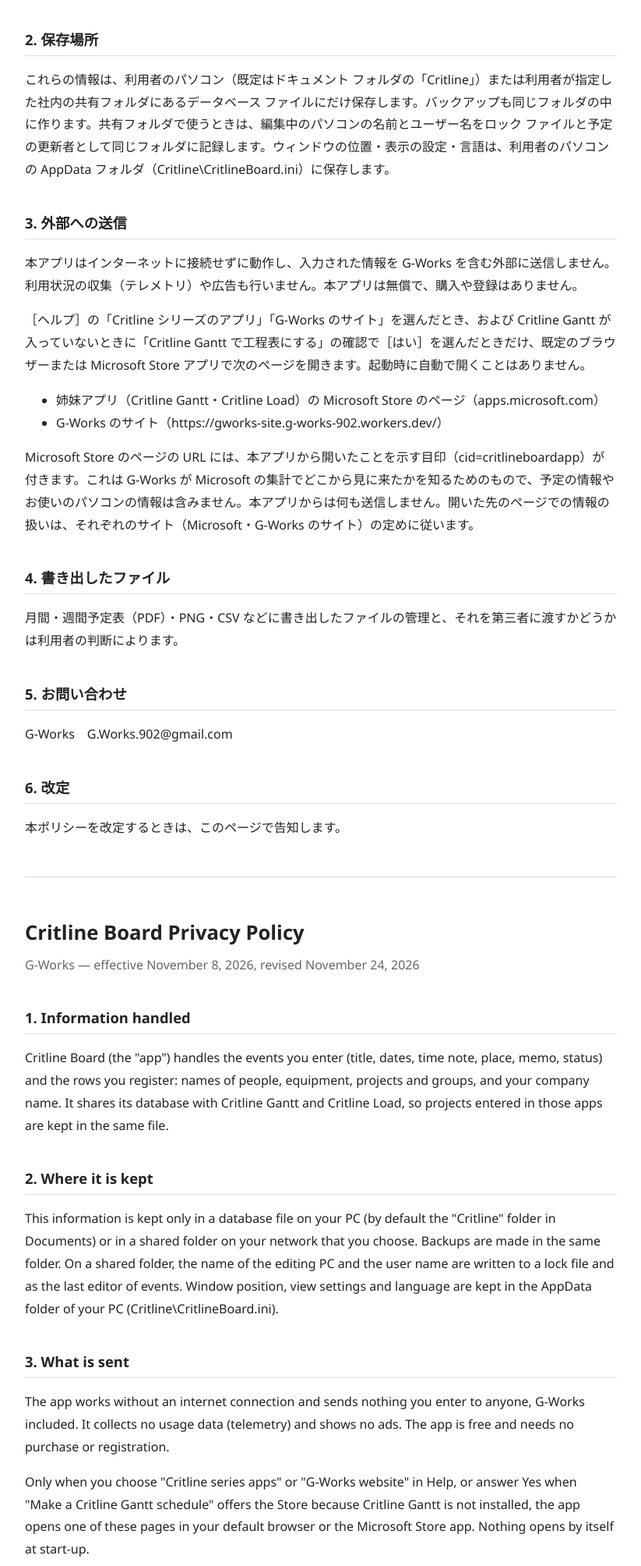
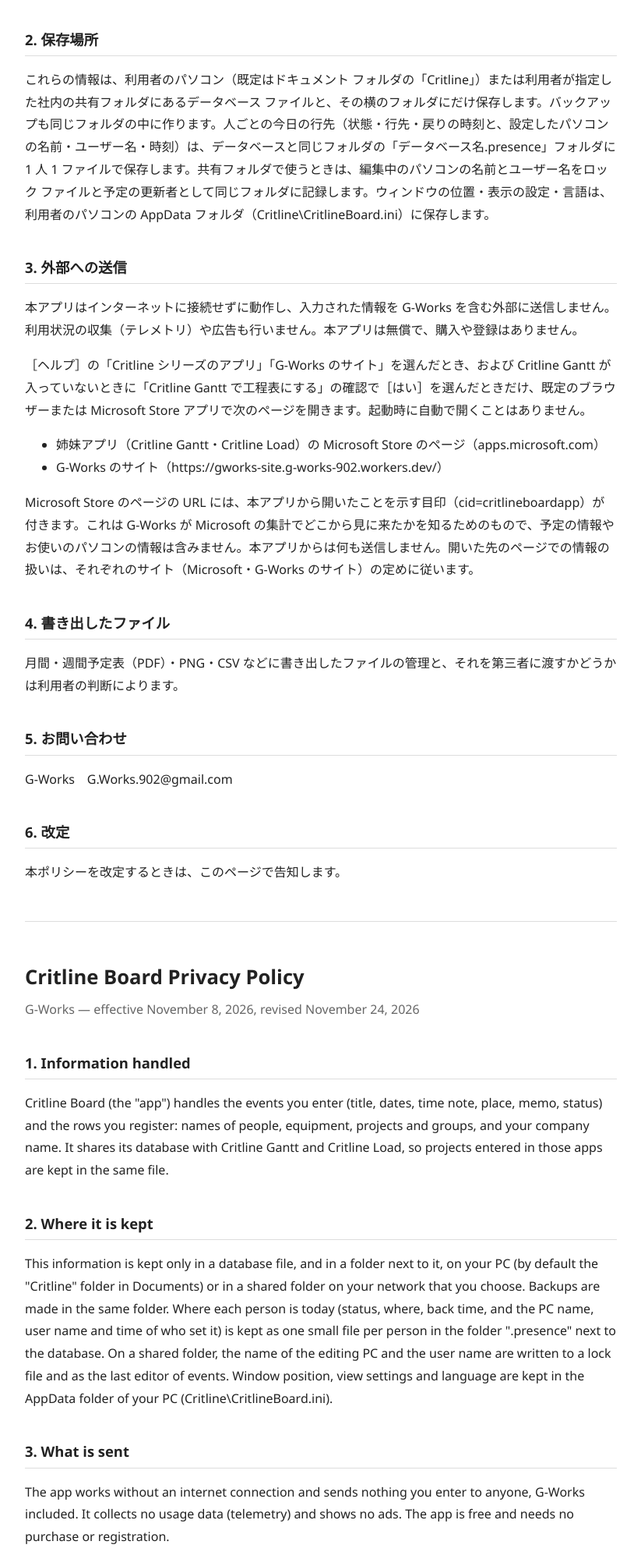
Before and after one commit to G-Works902/critlineboard, a plain HTML site: page index.html in a window 1280 px wide. Shown: the part 320-2328 px from the top of the page at 78% size, without its empty margins (228-1051 px from the left). Drawn offline with Linux system fonts and the light colour scheme.

Commit message:
aPrivacy policy: where-people-are files next to the database (v1.2)

```diff
--- a/index.html
+++ b/index.html
@@ -24,7 +24,7 @@
 <p>Critline Board（以下「本アプリ」）は、利用者が入力した予定（タイトル・日付・時刻のメモ・場所・メモ・状態）と、行として登録した人の名前・設備名・案件名・グループ名、会社名などの情報を扱います。Critline Gantt・Critline Load と同じデータベースを使うため、それらのアプリで入力した案件の情報も同じファイルに保存されます。</p>
 
 <h2>2. 保存場所</h2>
-<p>これらの情報は、利用者のパソコン（既定はドキュメント フォルダの「Critline」）または利用者が指定した社内の共有フォルダにあるデータベース ファイルにだけ保存します。バックアップも同じフォルダの中に作ります。共有フォルダで使うときは、編集中のパソコンの名前とユーザー名をロック ファイルと予定の更新者として同じフォルダに記録します。ウィンドウの位置・表示の設定・言語は、利用者のパソコンの AppData フォルダ（Critline\CritlineBoard.ini）に保存します。</p>
+<p>これらの情報は、利用者のパソコン（既定はドキュメント フォルダの「Critline」）または利用者が指定した社内の共有フォルダにあるデータベース ファイルと、その横のフォルダにだけ保存します。バックアップも同じフォルダの中に作ります。人ごとの今日の行先（状態・行先・戻りの時刻と、設定したパソコンの名前・ユーザー名・時刻）は、データベースと同じフォルダの「データベース名.presence」フォルダに 1 人 1 ファイルで保存します。共有フォルダで使うときは、編集中のパソコンの名前とユーザー名をロック ファイルと予定の更新者として同じフォルダに記録します。ウィンドウの位置・表示の設定・言語は、利用者のパソコンの AppData フォルダ（Critline\CritlineBoard.ini）に保存します。</p>
 
 <h2>3. 外部への送信</h2>
 <p>本アプリはインターネットに接続せずに動作し、入力された情報を G-Works を含む外部に送信しません。利用状況の収集（テレメトリ）や広告も行いません。本アプリは無償で、購入や登録はありません。</p>
@@ -52,7 +52,7 @@
 <h2>1. Information handled</h2>
 <p>Critline Board (the "app") handles the events you enter (title, dates, time note, place, memo, status) and the rows you register: names of people, equipment, projects and groups, and your company name. It shares its database with Critline Gantt and Critline Load, so projects entered in those apps are kept in the same file.</p>
 <h2>2. Where it is kept</h2>
-<p>This information is kept only in a database file on your PC (by default the "Critline" folder in Documents) or in a shared folder on your network that you choose. Backups are made in the same folder. On a shared folder, the name of the editing PC and the user name are written to a lock file and as the last editor of events. Window position, view settings and language are kept in the AppData folder of your PC (Critline\CritlineBoard.ini).</p>
+<p>This information is kept only in a database file, and in a folder next to it, on your PC (by default the "Critline" folder in Documents) or in a shared folder on your network that you choose. Backups are made in the same folder. Where each person is today (status, where, back time, and the PC name, user name and time of who set it) is kept as one small file per person in the folder "<database name>.presence" next to the database. On a shared folder, the name of the editing PC and the user name are written to a lock file and as the last editor of events. Window position, view settings and language are kept in the AppData folder of your PC (Critline\CritlineBoard.ini).</p>
 <h2>3. What is sent</h2>
 <p>The app works without an internet connection and sends nothing you enter to anyone, G-Works included. It collects no usage data (telemetry) and shows no ads. The app is free and needs no purchase or registration.</p>
 <p>Only when you choose "Critline series apps" or "G-Works website" in Help, or answer Yes when "Make a Critline Gantt schedule" offers the Store because Critline Gantt is not installed, the app opens one of these pages in your default browser or the Microsoft Store app. Nothing opens by itself at start-up.</p>
```
Also changed, not shown: privacy.html (+2 -2 lines).
